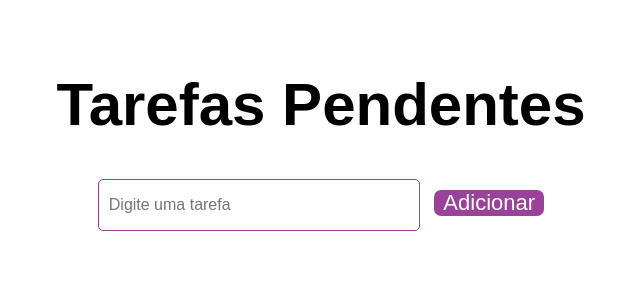
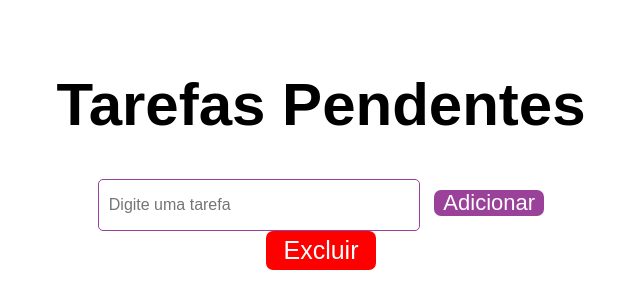
Before and after one commit to iagokoch/todo-list, a website: page frontend/index.html in a window 1280 px wide. Shown: the whole page, without its empty margins (319-959 px from the left). Drawn offline with Linux system fonts and the light colour scheme; no server answers.

Commit message:
feat: btn para excluir tudo

```diff
--- a/frontend/css/style.css
+++ b/frontend/css/style.css
@@ -88,3 +88,25 @@ li {
   max-width: 350px;
   overflow-wrap: break-word;
 }
+
+.btn-exclui-tudo {
+  width: 110px;
+  padding-top: 5px;
+  padding-bottom: 5px;
+  font-size: 25px;
+  border-radius: 7px;
+  border: none;
+  background-color: red;
+  color: white;
+  transition: transform 0.5s ease-in-out;
+}
+
+.btn-exclui-tudo:hover {
+  background-color: rgb(209, 0, 0);
+  cursor: pointer;
+  font-size: 27px;
+  transform: scale(1.1);
+}
+.btn-exclui-tudo:focus {
+  outline: none;
+}
--- a/frontend/index.html
+++ b/frontend/index.html
@@ -30,6 +30,8 @@
       </div>
 
       <ul id="taskList"></ul>
+
+      <button id="excluir-tudo" class="btn-exclui-tudo">Excluir</button>
     </div>
 
     <script src="dist/app.js"></script>
```
Also changed, not shown: frontend/dist/app.js.
